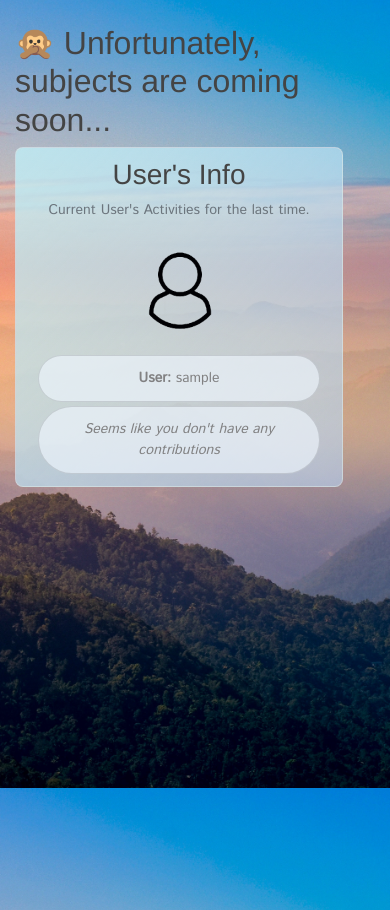
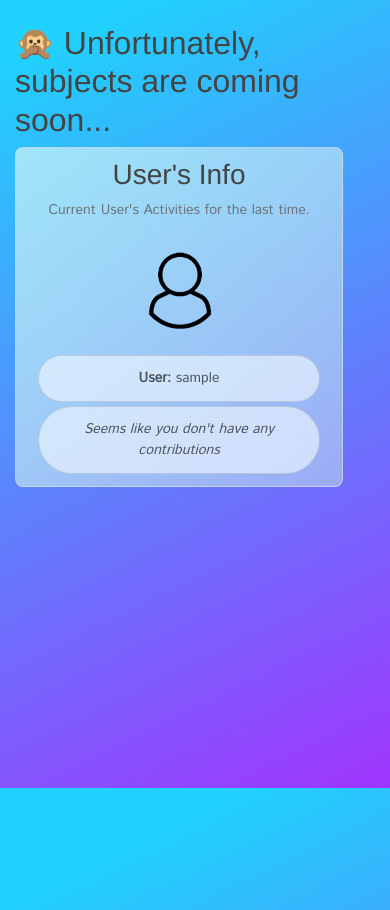
Before and after one commit to Jasurbek16/UTips, a Django app: page / in a window 390 px wide. Shown: the part 56-966 px from the top of the page. Run offline with Django 3.2, Linux system fonts and the light colour scheme; the visitor is signed in with stand-in values (Sample User, id 1); data that the repository does not hold is empty; some libraries are stand-ins or nearby versions.

Commit message:
update background

```diff
--- a/UTipsApp/static/UTipsApp/main.css
+++ b/UTipsApp/static/UTipsApp/main.css
@@ -129,12 +129,14 @@
   }
 
   #sidebar-box {
+
     font-family: Istok Web;
     text-align: center;
     width: 358px;
   }
 
   #sidebar_info li {
+    color: rgba(0, 0, 0, 0.623);
     border-radius: 15px;
     background-color: rgba(240, 248, 255, 0.055);
   }
@@ -203,11 +205,19 @@
       margin-right: 16px;
     }
 
+    .account-img-side {
+      height: 100px;
+      width: 100px;
+      position: relative;
+      left: 33%;
+      margin-bottom: 16px;
+    }
+
     .account-img {
       height: 100px;
       width: 100px;
       position: relative;
-      left: 33%;
+      left: 1%;
       margin-bottom: 16px;
     }
 
@@ -233,6 +243,18 @@
     border: 1px solid #dddddd81;
     border-radius: 30px;
     margin-bottom: 20px;
+  }
+
+  .media-body p {
+    position: relative;
+    top: 10px;
+    font-size: 12px;
+  }
+
+  .media-body h2 {
+    position: relative;
+    top: 10px;
+    font-size: 30px;
   }
 
   #sidebar-box {
--- a/UTipsApp/templates/UTipsApp/about.html
+++ b/UTipsApp/templates/UTipsApp/about.html
@@ -21,7 +21,7 @@
 {% block main-style %}
 <style class = "back-wide">
   body{
-    background-image: url("../../../media/vertical.jpg");
+    background-image: url("../../../media/img1.jpg");
     background-repeat: no-repeat;
     background-size: cover;
     background-position: center;
--- a/UTipsApp/templates/UTipsApp/base.html
+++ b/UTipsApp/templates/UTipsApp/base.html
@@ -19,7 +19,7 @@
   {% block main-style %}
     <style class = "back-wide">
       body{
-        background-image: url("../../../media/back_main.jpg");
+        background-image: url("../../../media/img2.jpg");
       }
     </style>
   {% endblock %}
--- a/UTipsApp/templates/UTipsApp/home.html
+++ b/UTipsApp/templates/UTipsApp/home.html
@@ -52,7 +52,7 @@
 		  			<h3>User's Info</h3>
 		  			<p class='text-muted'>Current User's Activities for the last time.
 					<ul class="list-group" id = "sidebar_info">
-						<img class="rounded-circle account-img" src="{{ user.profile.image.url }}"">
+						<img class="rounded-circle account-img-side" src="{{ user.profile.image.url }}"">
 						<li class="list-group-item list-group-item-light"><strong>User:</strong> {{ user.username }}</li>
 						{% if topics %}
 							<li class="list-group-item list-group-item-light"><strong>Last Topic Added:</strong> {{ topics.0.topic }}</li>
```
Also changed, not shown: media/back_main.jpg (deleted), media/img1.jpg (added), media/img2.jpg (added).
